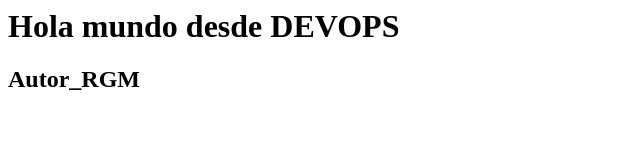
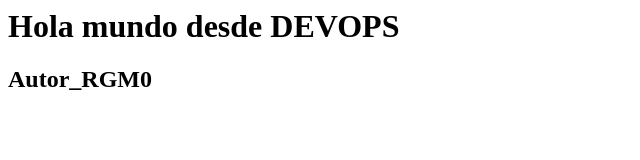
Before and after one commit to Rodrigogovea/WebDEMODEV, a plain HTML site: page index.html in a window 1280 px wide. Shown: the full height of the page, 0-640 px from the left. Drawn offline with Linux system fonts and the light colour scheme.

Commit message:
Se guardo el archivo

```diff
--- a/index.html
+++ b/index.html
@@ -4,6 +4,6 @@
     </head>
     <body>
         <h1>Hola mundo desde DEVOPS</h1>
-        <h2>Autor_RGM</h2>
+        <h2>Autor_RGM0</h2>
     </body>
 </html>
```
